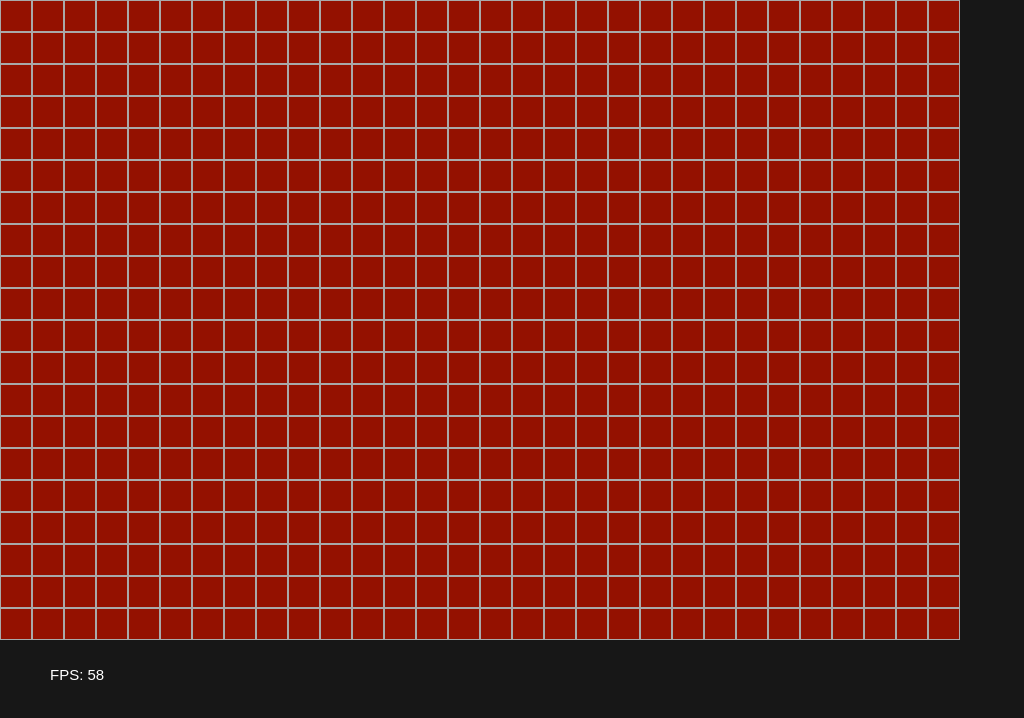
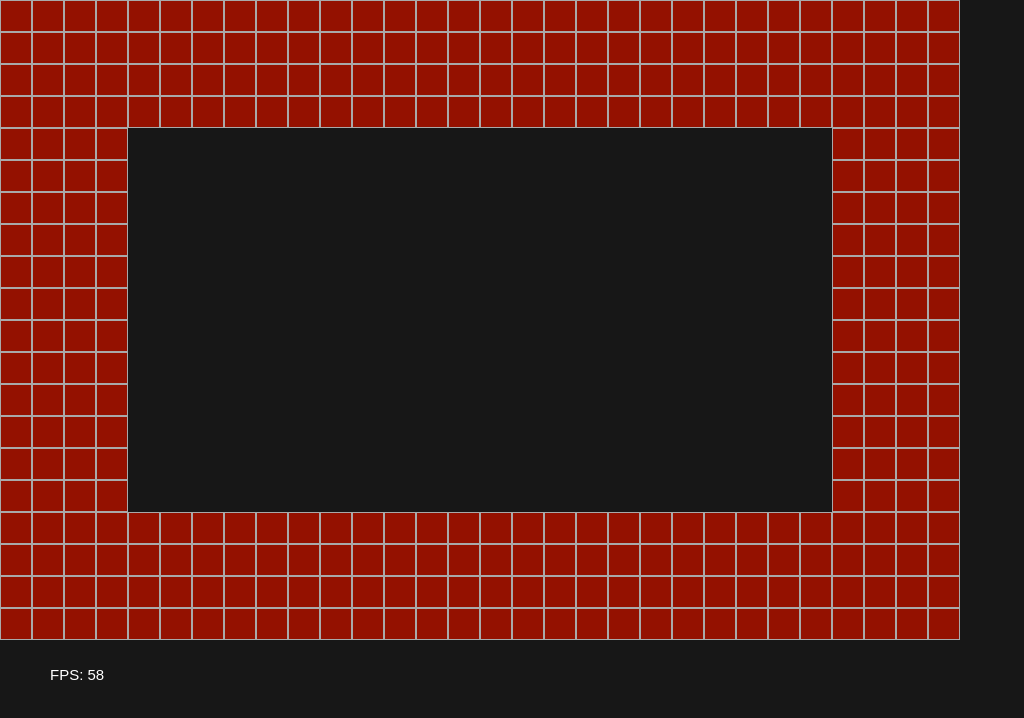
Before and after one commit to MajkD/elements, an Electron app: page index.html in a window 1024 px wide. Drawn offline with Linux system fonts and the light colour scheme.

Commit message:
- Small cleanup - Proper tile rendering - Temp hole in level

```diff
--- a/js/grid/grid.js
+++ b/js/grid/grid.js
@@ -5,28 +5,42 @@ Grid = function() {
   this.tileHeight = 32;
   this.numTilesX = 30;
   this.numTilesY = 20;
+  this.grid = [];
   this.tiles = [];
   this.initGrid();
+}
+
+Grid.prototype.makeAHoleInTheWorld = function(x, y) {
+  var offset = 4;
+  if(x >= offset && y >= offset && (x < this.numTilesX - offset) && (y < this.numTilesY - offset)) {
+    return false;
+  }
+  return true;
 }
 
 Grid.prototype.initGrid = function() {
   for(var x = 0; x < this.numTilesX; x++) {
     for(var y = 0; y < this.numTilesY; y++) {
-      var xPos = x * this.tileWidth;
-      var yPos = y * this.tileHeight;
-      var index = (x * this.numTilesX) + y;
-      this.tiles[index] = new Tile(this.tileWidth, this.tileHeight, xPos, yPos);
+      if(this.makeAHoleInTheWorld(x, y)) {
+        var xPos = x * this.tileWidth;
+        var yPos = y * this.tileHeight;
+        var index = (x * this.numTilesX) + y;
+        var tile = new Tile(this.tileWidth, this.tileHeight, xPos, yPos);
+        this.tiles.push(tile);
+        this.grid[index] = this.tiles.length - 1;
+      }
     }
   }
 }
 
+Grid.prototype.getTile = function(index) {
+  return this.tiles[index];
+}
+
 Grid.prototype.render = function() {
   var length = this.tiles.length;
-  for(var x = 0; x < this.numTilesX; x++) {
-    for(var y = 0; y < this.numTilesY; y++) {
-      var index = (x * this.numTilesX) + y;
-      this.tiles[index].render();
-    }
+  for(var index = 0; index < length; index++) {
+    this.tiles[index].render();
   }
 }
 
--- a/js/utils/logger.js
+++ b/js/utils/logger.js
@@ -1,4 +1,4 @@
-Logger = function () {
+ScreenLogger = function () {
   this.xPos = 50;
   this.yPos = 680;
   this.message = "";
@@ -6,11 +6,11 @@ Logger = function () {
   this.fillStyle = "white";
 };
 
-Logger.prototype.logToScreen = function (message) {
+ScreenLogger.prototype.logToScreen = function (message) {
   this.message = message;
 }
 
-Logger.prototype.render = function () {
+ScreenLogger.prototype.render = function () {
   canvas.context.font = this.font;
   canvas.context.fillStyle = this.fillStyle;
   canvas.context.fillText(this.message, this.xPos, this.yPos);
--- a/js/world.js
+++ b/js/world.js
@@ -1,6 +1,6 @@
 require('./grid/grid.js')
 
-World = function(logger) {
+World = function() {
 }
 
 World.prototype.init = function() {
--- a/renderer.js
+++ b/renderer.js
@@ -21,7 +21,7 @@ canvas = new Canvas();
 canvas.init();
 
 imageLoader = new ImageLoader();
-logger = new Logger();
+screenLogger = new ScreenLogger();
 
 elements = new Elements(logger);
 elements.init();
@@ -31,7 +31,7 @@ function showFPS(delta) {
   fpsTimer += delta;
   if(fpsTimer > 100) {
     var fps = parseInt(1000 / delta)
-    logger.logToScreen("FPS: " + fps);
+    screenLogger.logToScreen("FPS: " + fps);
     fpsTimer = 0;
   }
 }
@@ -49,7 +49,7 @@ var tick = function() {
 function render() {
   canvas.clear();
   elements.render();
-  logger.render();
+  screenLogger.render();
 }
 
 imageLoader.loadImages(imagesLoaded);
--- a/toto.txt
+++ /dev/null
@@ -1 +0,0 @@
-- Clean up readme
```
Also changed, not shown: index.html (+0 -1 lines), main.js (+0 -10 lines), LICENSE.md (deleted), README.md (deleted), todo.txt (added).
